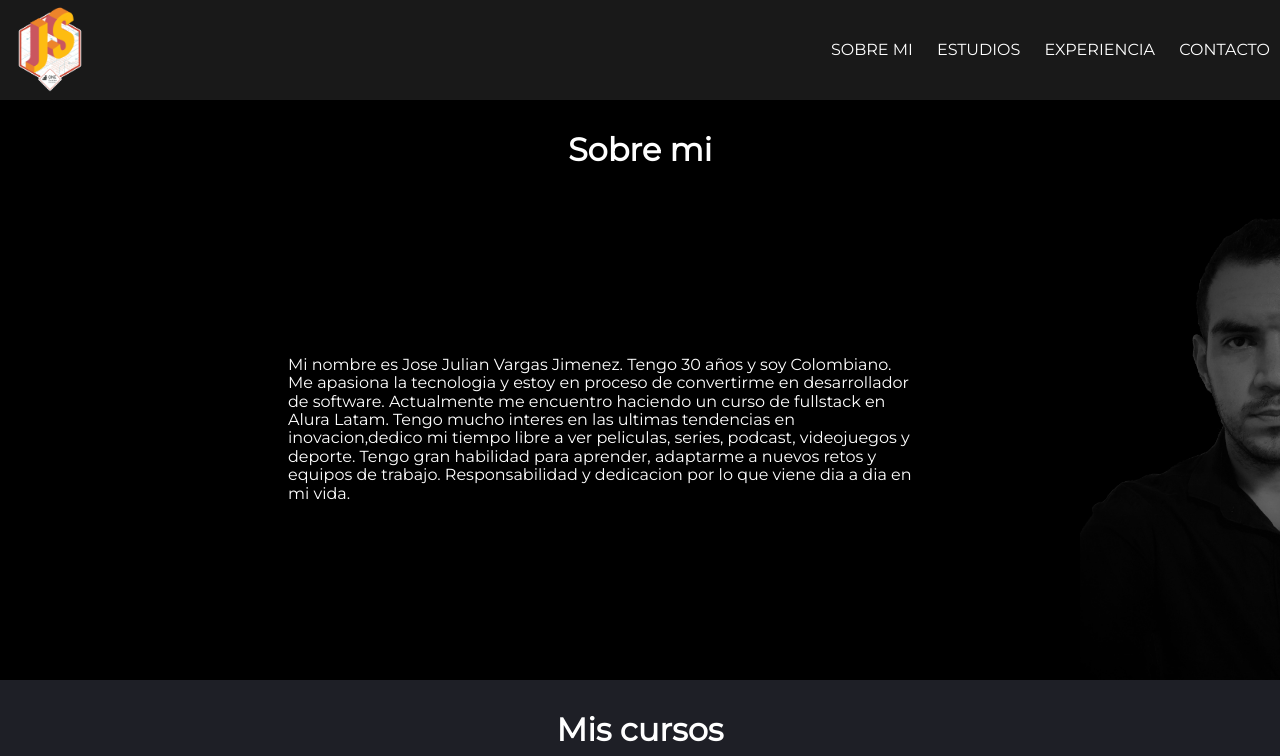
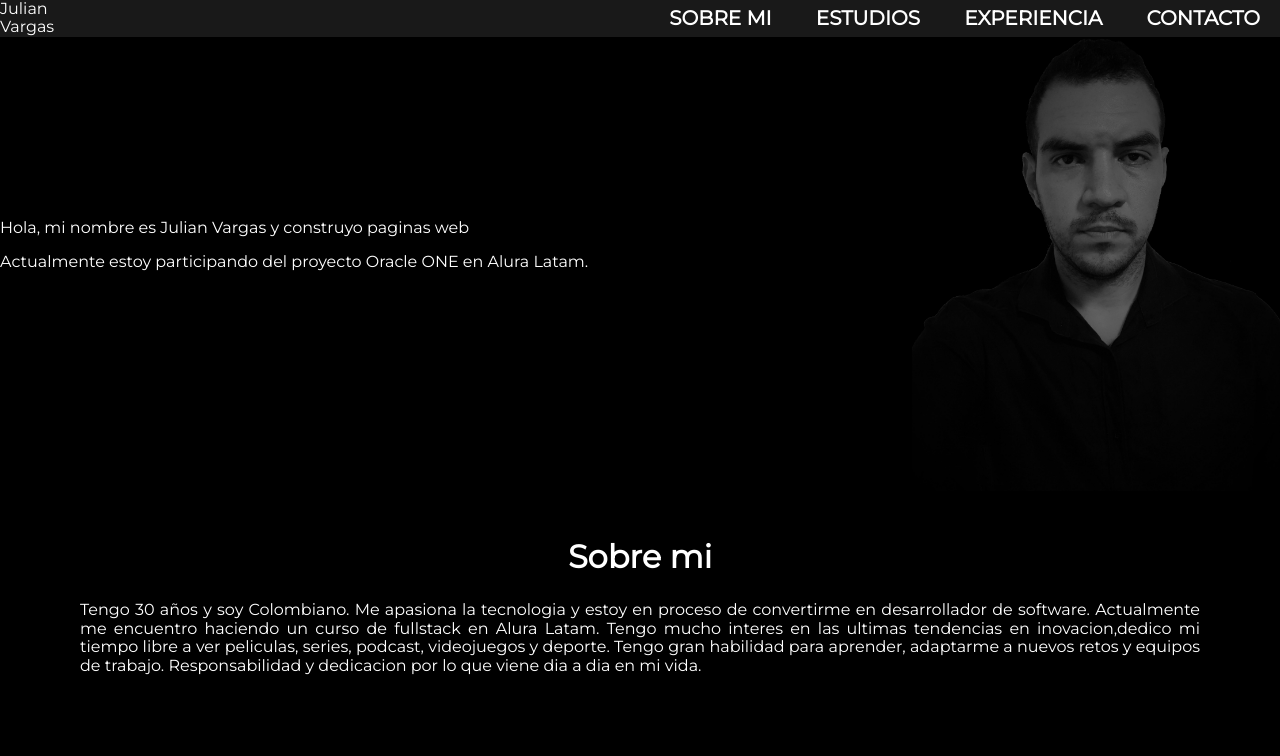
Before and after one commit to julian0916/Portfolio, a plain HTML site: page index.html in a window 1280 px wide. Shown: the top 756 px of the page. Drawn offline with Linux system fonts and the light colour scheme.

Commit message:
mejoras visuales

```diff
--- a/assets/css/cabecera.css
+++ b/assets/css/cabecera.css
@@ -1,19 +1,43 @@
 .cabecera {
     background: #191919;
+    position: fixed;
+    width: 100%;
 
 }
 
 .logo{
-    width: 100px;
+    color: #ffffff;
+	width: 5rem;
 }
 
 .menu-link {
-    color: #ffffff;
+	color:#fff;
+	text-transform: uppercase;
     text-decoration: none;
-    text-transform: uppercase;
-    margin: 10px;
+	padding:10px 20px;
+	font-size:20px;
+	font-weight:bold;
+	-webkit-transition:all 500ms ease;
+	-o-transition:all 500ms ease;
+	transition:all 500ms ease;
 }
 
 .menu-link:hover {
-    color: #921919;
+    color: #000000;
+    background:#ffffff;
+	border-radius:50px;
 }
+
+.header2 {
+	position: fixed;
+	height:100px;
+}
+
+.header2 .logo {
+	line-height:100px;
+	font-size:30px;
+}
+
+.header2 nav {
+	line-height:100px;
+}
--- a/assets/css/cursos.css
+++ b/assets/css/cursos.css
@@ -1,5 +1,6 @@
 .cursos{
 	background: #1e1f26;
+	overflow: hidden;
 }
 
 .cursos .subtitulo{
@@ -22,7 +23,8 @@
 }
 
 .curso__parte:hover {
-	-webkit-transform:scale(1.3);transform:scale(1.3);
+	filter: grayscale(100%);
+	border: #ffffff solid;
 }
 
 .experiencia{
--- a/assets/css/sobre.css
+++ b/assets/css/sobre.css
@@ -1,20 +1,30 @@
-.sobre{
-    color: #ffffff;
-    background: #000000;
+.top {
+  color: #ffffff;
+  background: #000000;
+  display: flex;
+flex-direction: row;
+justify-content: space-between;
+align-items: center;
 }
 
-.sobre__foto{
-    width: 200px;
+.top__texto{
+    display: flex;
+flex-direction: column;
+align-items: flex-start;
+padding: 0px;
 }
 
-.sobre__texto{
-    width: 75%;
-    padding: 10em;
-    margin-left: 10%;
+.sobre__foto {
+  border-radius: 1rem;
+  width: 368px;
+
 }
 
-.sobre .titulo {
-    position: absolute;
-    margin-left: 19rem;
-    margin-top: 4rem;
+.sobre {
+  color: #ffffff;
+  background: #000000;
+  display: flex;
+  flex-direction: column;
+  padding: 1rem 5rem 5rem 5rem;
+  text-align: justify;
 }
--- a/index.html
+++ b/index.html
@@ -22,7 +22,7 @@
 
     <header class="cabecera">
         <div class="container">
-          <img class="logo" src="./assets/img/insignia.png" alt="insignia-js">
+          <a class="logo">Julian Vargas</a>
           <nav class="menu">
              <a class="menu-link" href="#">sobre mi</a>
              <a class="menu-link" href="#mis-cursos">estudios</a>
@@ -33,18 +33,24 @@
     </header>
 
     <main class="contenido-principal">
+
+      <section class="top">
+        <div class="top_texto">
+          <p>Hola, mi nombre es Julian Vargas y construyo paginas web</p>
+          <p>Actualmente estoy participando del proyecto Oracle ONE en Alura Latam.</p>
+        </div>
+        <img class="sobre__foto" src="assets/img/foto.jpg">
+      </section>
+
       <section class="sobre">
          <h2 class="subtitulo">Sobre mi</h2>
-         <div class="container">
-            <p class="sobre__texto">Mi nombre es Jose Julian Vargas Jimenez. Tengo  30 años y soy Colombiano.
+            <p class="sobre__texto">Tengo  30 años y soy Colombiano.
             Me apasiona la tecnologia y estoy en proceso de convertirme en desarrollador de software.
             Actualmente me encuentro haciendo un curso de fullstack en Alura Latam.
             Tengo mucho interes en las ultimas tendencias en inovacion,dedico mi tiempo libre a ver peliculas,
             series, podcast, videojuegos y deporte.
             Tengo gran habilidad para aprender, adaptarme a nuevos retos y equipos de trabajo.
             Responsabilidad y dedicacion por lo que viene dia a dia en mi vida.</p>
-            <img class="sobre__foto" src="assets/img/foto-perfil.jpg">
-         </div>
       </section>
 
       <section class="cursos" id="mis-cursos">
@@ -95,5 +101,6 @@
      <footer>
       <p>© Copyright Julian Vargas 2022</p>
      </footer>
+     <script src="cabecera.js"></script>
   </body>
 </html>
```
Also changed, not shown: assets/img/foto.jpg (renamed from assets/img/20220221_1444000033.jpg).
